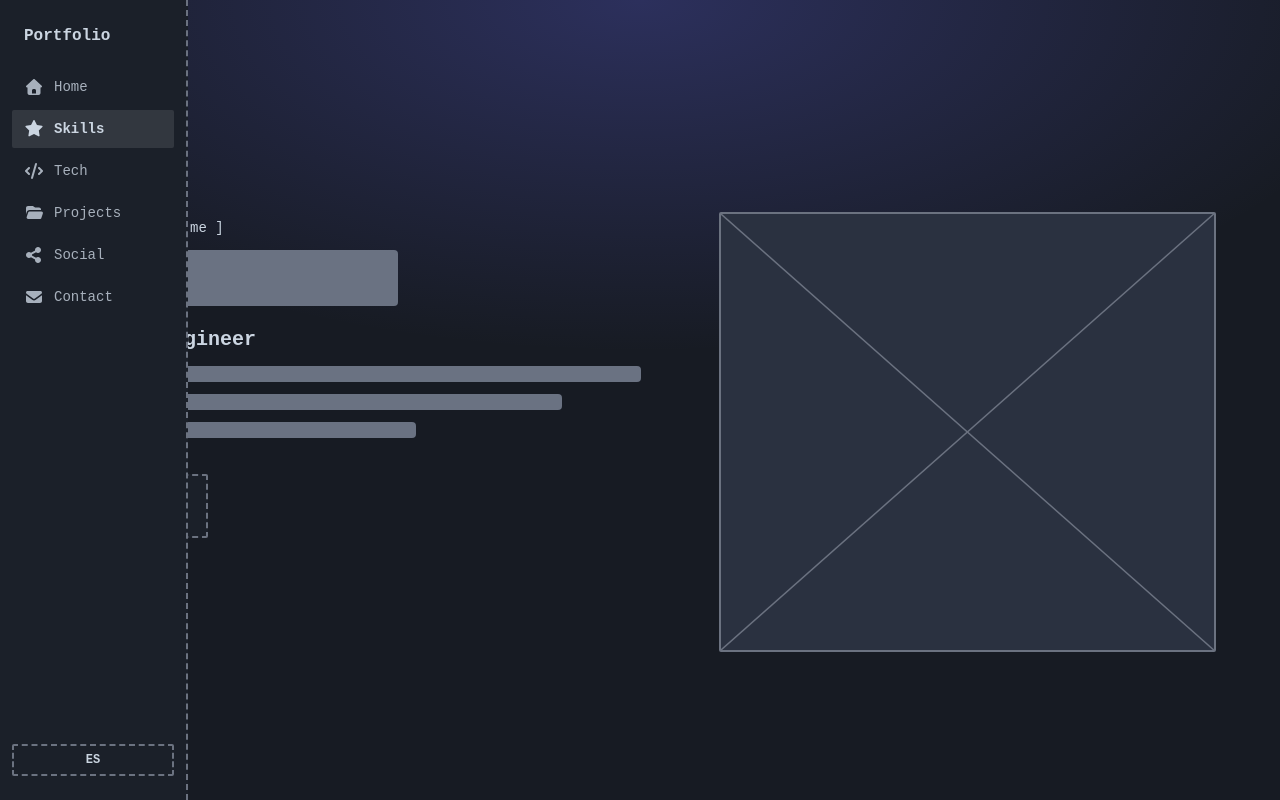
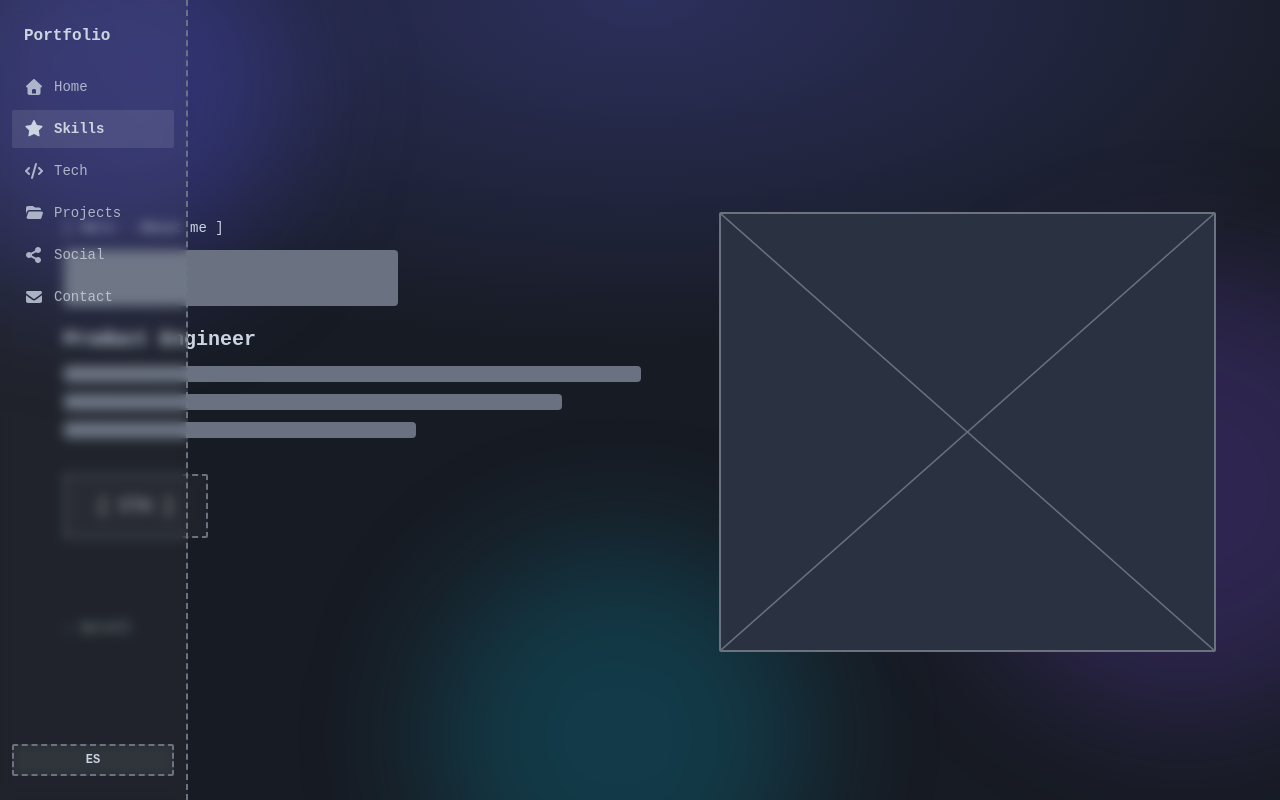
Before and after one commit to MikeWorldYt/portfolio, a React (Vite) app: page / in a window 1280 px wide. Shown: the top 800 px of the page. Built offline with nearby package versions, Linux system fonts and the light colour scheme.

Commit message:
style(layout): enhance background effects with glassmorphism

```diff
--- a/src/components/layout/Layout.tsx
+++ b/src/components/layout/Layout.tsx
@@ -31,7 +31,11 @@ export function Layout() {
       <div
         aria-hidden="true"
         className={`pointer-events-none fixed inset-0 -z-10 [background:radial-gradient(60%_22rem_at_50%_0,rgb(99_102_241/0.28),transparent),var(--water)] transition-[clip-path] duration-[1400ms] ease-[cubic-bezier(0.22,1,0.36,1)] motion-reduce:transition-none ${rising ? '[clip-path:inset(0)]' : '[clip-path:inset(100%_0_0_0)]'}`}
-      />
+      >
+        <span className="absolute -top-24 -left-24 size-96 rounded-full bg-indigo-500/30 blur-3xl" />
+        <span className="absolute top-1/3 -right-32 size-[28rem] rounded-full bg-violet-500/20 blur-3xl" />
+        <span className="absolute -bottom-32 left-1/3 size-96 rounded-full bg-cyan-500/20 blur-3xl" />
+      </div>
       <a
         href="#main"
         className="sr-only focus:not-sr-only focus:fixed focus:top-2 focus:left-2 focus:z-20 focus:bg-white focus:p-2 focus-visible:outline-2"
--- a/src/index.css
+++ b/src/index.css
@@ -13,8 +13,7 @@
   --x: 0;
   --ph: linear-gradient(135deg, #eef2ff, #c7d2fe);
   --act: #e0e7ff;
-  --surface: transparent;
-  --surface-bd: transparent;
+  --blur: 0px;
   --chip: transparent;
   --chip-bd: transparent;
   --chip-sh: none;
@@ -54,14 +53,15 @@
 }
 
 [data-fi='hi'][data-theme='dark'] {
-  --surface: #171b23;
-  --surface-bd: rgb(255 255 255 / 0.08);
-  --bg: #1f2530;
-  --bd: rgb(255 255 255 / 0.12);
+  --bg: rgb(255 255 255 / 0.07);
+  --bd: rgb(255 255 255 / 0.16);
+  --blur: 18px;
   --c: #e6e9ef;
   --r: 16px;
-  --sh: 0 8px 24px rgb(0 0 0 / 0.35);
-  --ph: linear-gradient(135deg, #2b3350, #1f2530);
+  --sh:
+    inset 0 1px 0 rgb(255 255 255 / 0.18),
+    0 10px 30px rgb(0 0 0 / 0.35);
+  --ph: linear-gradient(135deg, rgb(99 102 241 / 0.35), rgb(255 255 255 / 0.06));
   --act: rgb(255 255 255 / 0.12);
   --chip: rgb(255 255 255 / 0.78);
   --chip-bd: rgb(255 255 255 / 0.55);
@@ -72,16 +72,19 @@
 }
 
 [data-fi='lo'][data-theme='dark'] {
-  --bg: #1b2029;
+  --bg: rgb(255 255 255 / 0.04);
   --bd: #6b7280;
+  --blur: 6px;
   --c: #cbd5e1;
   --ph: #2a3140;
   --act: rgb(255 255 255 / 0.1);
 }
 
 [data-fi='mid'][data-theme='dark'] {
-  --bg: #232a36;
+  --bg: rgb(255 255 255 / 0.08);
   --bd: #94a3b8;
+  --blur: 12px;
+  --sh: inset 0 1px 0 rgb(255 255 255 / 0.12);
   --c: #e6e9ef;
   --ph: #2f3848;
   --act: rgb(255 255 255 / 0.12);
@@ -97,6 +100,7 @@
   background: var(--bg);
   border: var(--bw) var(--bs) var(--bd);
   border-radius: var(--r);
+  backdrop-filter: blur(var(--blur));
   box-shadow: var(--sh);
   color: var(--c);
   font-family: var(--ff);
@@ -105,7 +109,8 @@
     border-color 0.7s,
     color 0.7s,
     border-radius 0.7s,
-    box-shadow 0.7s;
+    box-shadow 0.7s,
+    backdrop-filter 0.7s;
   @media (prefers-reduced-motion: reduce) {
     transition: none;
   }
@@ -123,6 +128,7 @@
 
 @utility fx-nav {
   background: var(--bg);
+  backdrop-filter: blur(var(--blur));
   border-color: var(--bd);
   border-style: var(--bs);
   color: var(--c);
@@ -130,6 +136,7 @@
   transition:
     background-color 0.7s,
     border-color 0.7s,
+    backdrop-filter 0.7s,
     width 0.55s cubic-bezier(0.7, 0, 0.2, 1),
     height 0.55s cubic-bezier(0.7, 0, 0.2, 1);
   @media (prefers-reduced-motion: reduce) {
```
